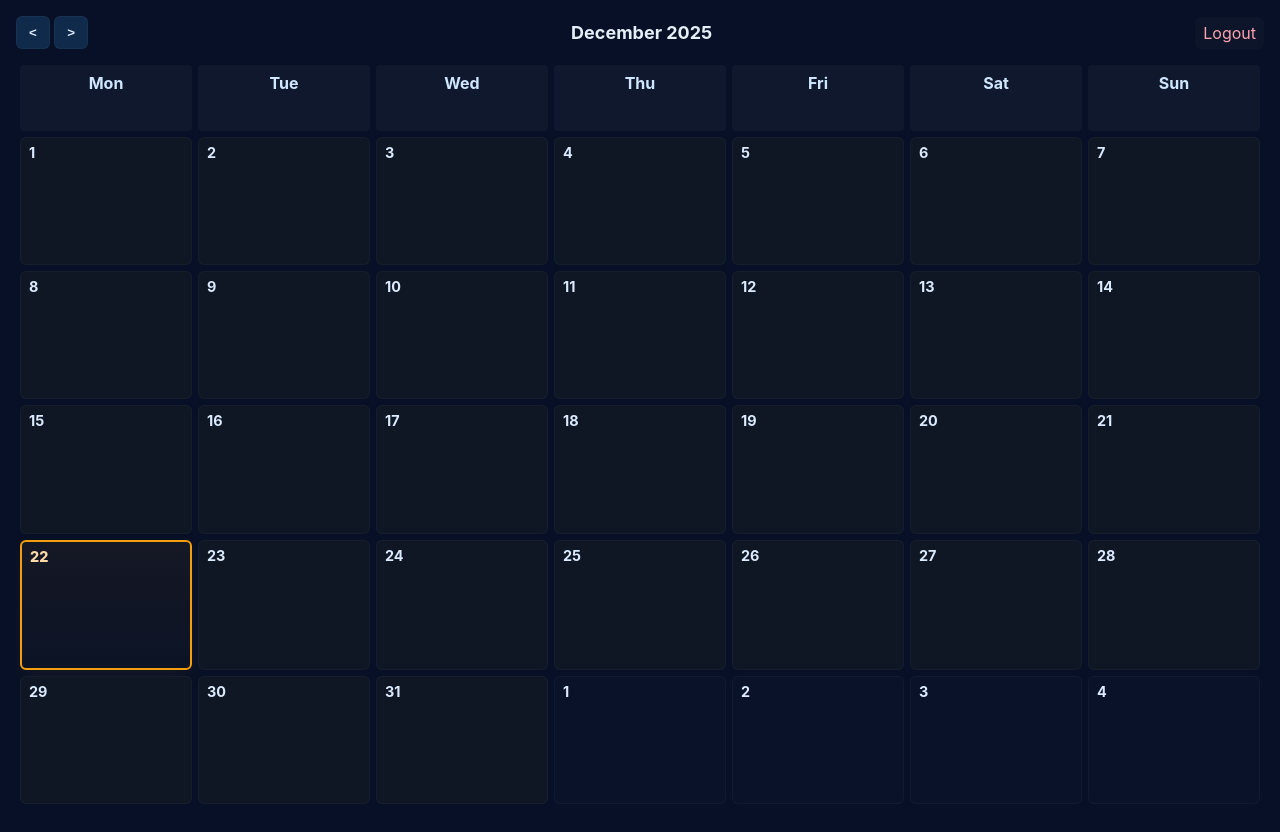
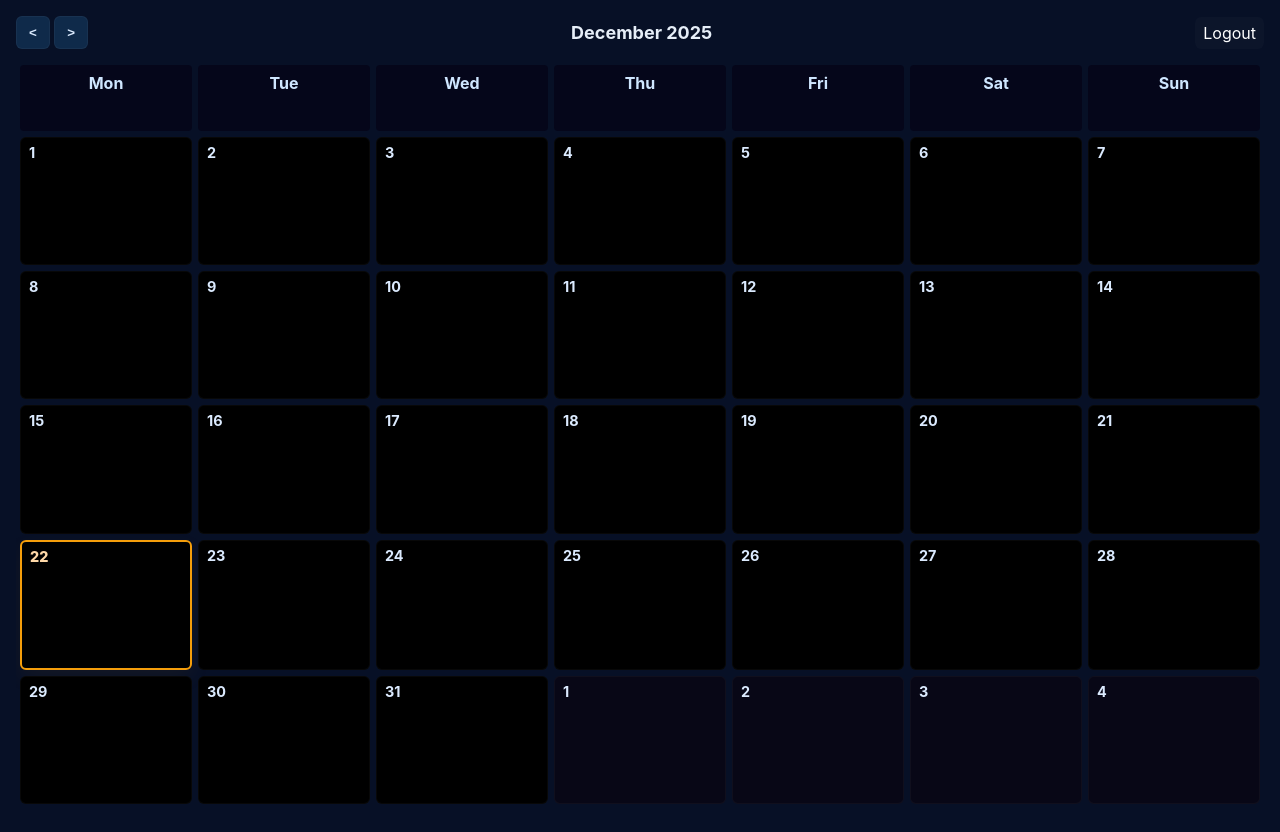
Before and after one commit to jrepan/calendar, a Flask app: page / in a window 1280 px wide. Run offline with Flask 3, Linux system fonts and the light colour scheme; the visitor is signed in with stand-in values (Sample User, id 1).

Commit message:
style updates

```diff
--- a/static/calendar.js
+++ b/static/calendar.js
@@ -38,7 +38,7 @@ document.addEventListener('DOMContentLoaded', () => {
   // Helper to create a day cell (prev/current/next months). Returns the cell element.
   function createDayCell(year, month, day, { isOtherMonth = false, allowActions = false } = {}) {
     const cell = document.createElement('div');
-    cell.className = 'calendar-day' + (isOtherMonth ? ' inactive other-month' : '');
+    cell.className = 'calendar-day' + (isOtherMonth ? ' other-month' : '');
     const dateKey = ymd(year, month, day);
     cell.setAttribute('data-date', dateKey);
 
--- a/static/main.css
+++ b/static/main.css
@@ -78,7 +78,7 @@ code {
     justify-content: space-between;
     margin-bottom: 8px;
 }
-.logout-link { color: #fda4af; text-decoration: none; padding: 6px 8px; background: rgba(255,255,255,0.02); border-radius: 6px }
+.logout-link { color: #ffffff; text-decoration: none; padding: 6px 8px; background: rgba(255,255,255,0.02); border-radius: 6px }
 .calendar-header button {
     background: #0f2a4a;
     border: 1px solid rgba(255,255,255,0.04);
@@ -104,7 +104,7 @@ code {
     text-align: center;
     font-weight: 700;
     padding: 8px 0;
-    background: rgba(255,255,255,0.03);
+    background: rgb(5, 6, 26);
     border-radius: 4px;
     color: #cfe6ff;
 }
@@ -112,23 +112,27 @@ code {
     min-height: 80px;
     padding: 8px;
     border-radius: 6px;
-    background: #0f1724;
+    background: black;
     border: 1px solid rgba(255,255,255,0.03);
     position: relative;
 }
-.calendar-day.inactive {
-    background: rgba(255,255,255,0.02);
-    color: #94a3b8;
-}
-/* Other-month days: slightly distinct for dark theme */
 .calendar-day.other-month {
-    background: rgba(255,255,255,0.01);
+    background: rgb(8, 7, 22);
     color: #6b7280;
 }
 .calendar-day.other-month .event {
     opacity: 0.9;
     background: rgba(99,102,241,0.06);
     color: #c7d2fe;
+}
+.calendar-day:hover { box-shadow: 0 6px 18px rgba(3,7,18,0.6); }
+.calendar-day.today {
+    border: 2px solid #f59e0b;
+    box-shadow: 0 8px 22px rgba(245,158,11,0.06);
+}
+.calendar-day.today .day-number {
+    color: #ffd8a8;
+    font-weight: 800;
 }
 .day-number {
     position: absolute;
@@ -145,7 +149,7 @@ code {
     gap: 4px;
 }
 .event {
-    background: linear-gradient(180deg, rgba(29,78,216,0.12), rgba(29,78,216,0.06));
+    background: rgb(13, 43, 124);
     color: #bfdbfe;
     padding: 4px 6px;
     border-radius: 4px;
@@ -229,19 +233,6 @@ code {
 .save-btn { background: #1e40af; color: #fff; }
 .cancel-btn { background: rgba(255,255,255,0.03); color: #cfe6ff; }
 
-.calendar-day:hover { box-shadow: 0 6px 18px rgba(3,7,18,0.6); }
-
-/* Highlight for today's date */
-.calendar-day.today {
-    border: 2px solid #f59e0b;
-    background: linear-gradient(180deg, rgba(245,158,11,0.06), rgba(245,158,11,0.02));
-    box-shadow: 0 8px 22px rgba(245,158,11,0.06);
-}
-.calendar-day.today .day-number {
-    color: #ffd8a8;
-    font-weight: 800;
-}
-
 /* Login page styles (moved from templates/login.html) */
 .login-box {
     max-width: 360px;
```
